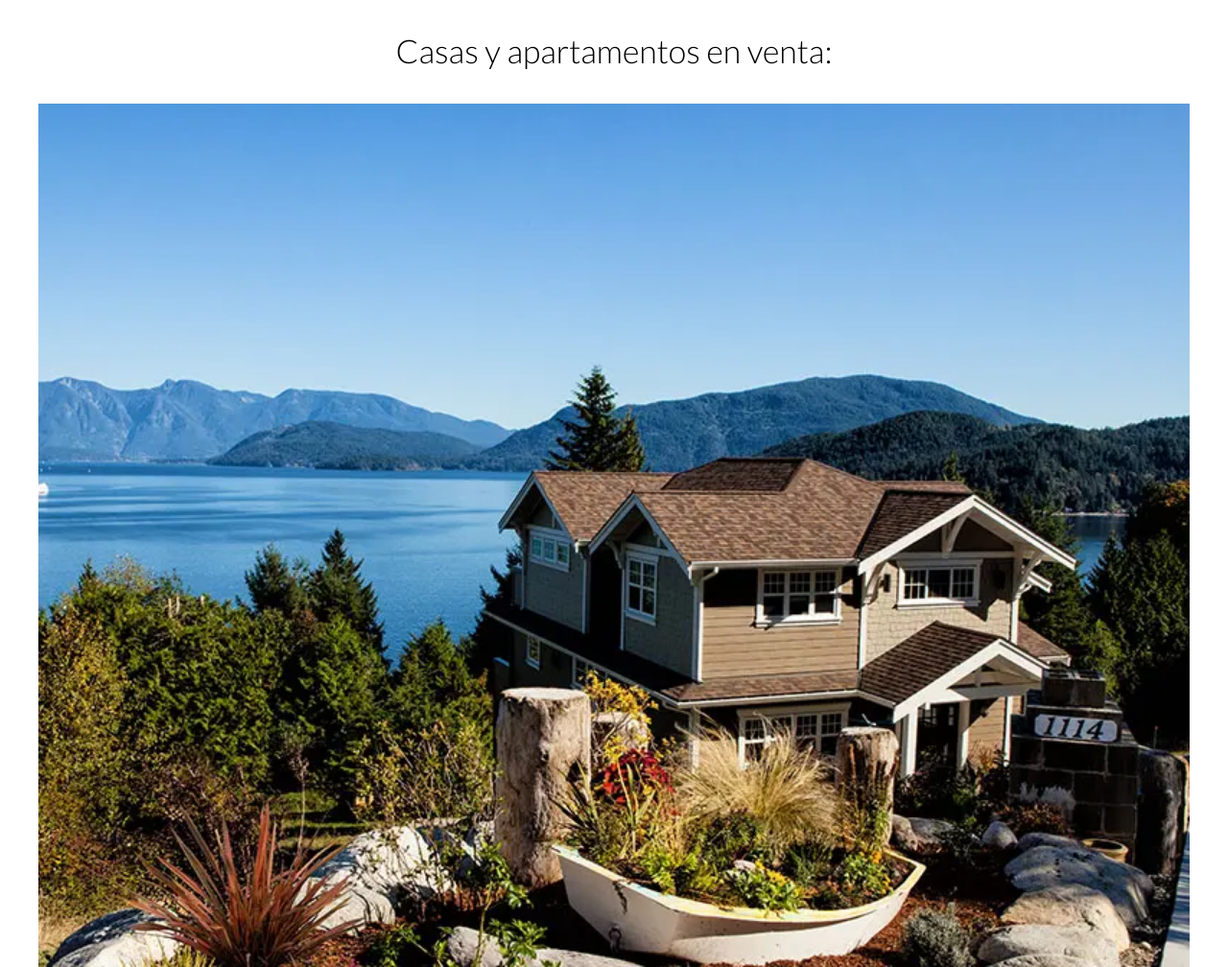
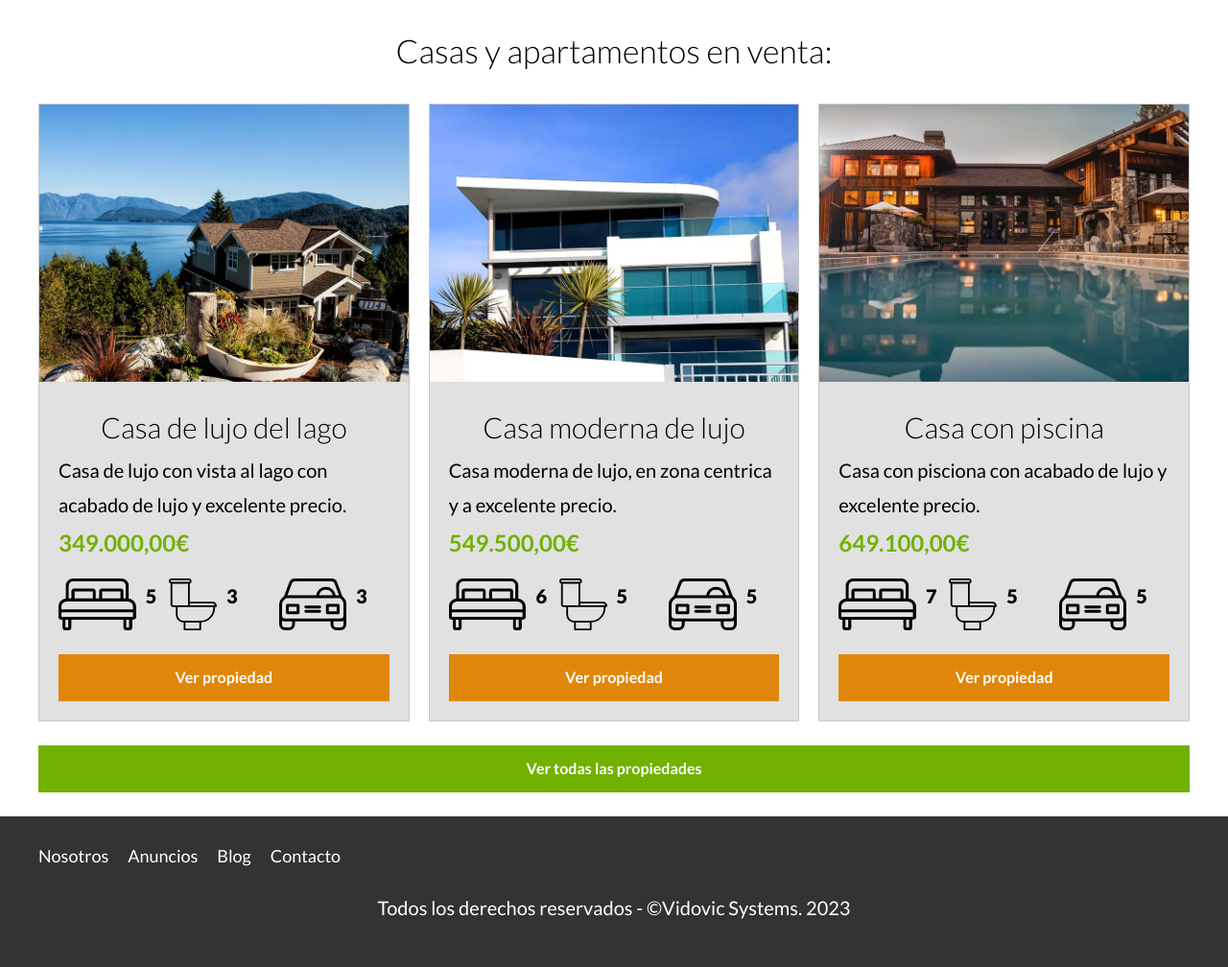
Before and after one commit to Jorge-I-Vidovic/Real-State, a website: page index.html in a window 1280 px wide. Shown: the part 1294-2302 px from the top of the page at 96% size. Drawn offline with Linux system fonts and the light colour scheme.

Commit message:
Upgrading project

```diff
--- a/index.html
+++ b/index.html
@@ -61,16 +61,16 @@
                     <source srcset="build/img/anuncio1.jpg" type="image/jpeg">
                     <img src="build/img/anuncio1.webp" alt="Anuncio_1" loading="lazy">
                 </picture>
-            </div>
+
 
                 <div class="contenido-anuncio">
                     <h3>Casa de lujo del lago</h3>
                     <p>Casa de lujo con vista al lago con acabado de lujo y excelente precio.</p>
-                <p class="precio">549.000,00€</p>
+                    <p class="precio">349.000,00€</p>
                     <ul class="iconos-caracteristicas">
                         <li>
                             <img src="build/img/icono_dormitorio.svg" alt="Icono_dormitorio" loading="lazy">
-                        <p>3</p>
+                            <p>5</p>
                         </li>
 
                         <li>
@@ -83,7 +83,76 @@
                             <p>3</p>
                         </li>
                     </ul>
-            </div>
+                    <a href="anuncio.html" class="boton boton-amarillo">Ver propiedad</a>
+                </div> <!-- contenido-anuncio -->
+            </div><!-- anuncio -->
+
+            <div class="anuncio">
+                <picture>
+                    <source srcset="build/img/anuncio2.webp" type="image/webp">
+                    <source srcset="build/img/anuncio2.jpg" type="image/jpeg">
+                    <img src="build/img/anuncio2.webp" alt="Anuncio_1" loading="lazy">
+                </picture>
+
+                <div class="contenido-anuncio">
+                    <h3>Casa moderna de lujo</h3>
+                    <p>Casa moderna de lujo, en zona centrica y a excelente precio.</p>
+                    <p class="precio">549.500,00€</p>
+                    <ul class="iconos-caracteristicas">
+                        <li>
+                            <img src="build/img/icono_dormitorio.svg" alt="Icono_dormitorio" loading="lazy">
+                            <p>6</p>
+                        </li>
+
+                        <li>
+                            <img src="build/img/icono_wc.svg" alt="Icono_baños" loading="lazy">
+                            <p>5</p>
+                        </li>
+
+                        <li>
+                            <img src="build/img/icono_estacionamiento.svg" alt="icono_estacionamiento" loading="lazy">
+                            <p>5</p>
+                        </li>
+                    </ul>
+                    <a href="anuncio.html" class="boton boton-amarillo">Ver propiedad</a>
+                </div> <!-- contenido-anuncio -->
+            </div><!-- anuncio -->
+
+            <div class="anuncio">
+                <picture>
+                    <source srcset="build/img/anuncio3.webp" type="image/webp">
+                    <source srcset="build/img/anuncio3.jpg" type="image/jpeg">
+                    <img src="build/img/anuncio3.webp" alt="Anuncio_1" loading="lazy">
+                </picture>
+
+                <div class="contenido-anuncio">
+                    <h3>Casa con piscina</h3>
+                    <p>Casa con pisciona con acabado de lujo y excelente precio.</p>
+                    <p class="precio">649.100,00€</p>
+                    <ul class="iconos-caracteristicas">
+                        <li>
+                            <img src="build/img/icono_dormitorio.svg" alt="Icono_dormitorio" loading="lazy">
+                            <p>7</p>
+                        </li>
+
+                        <li>
+                            <img src="build/img/icono_wc.svg" alt="Icono_baños" loading="lazy">
+                            <p>5</p>
+                        </li>
+
+                        <li>
+                            <img src="build/img/icono_estacionamiento.svg" alt="icono_estacionamiento" loading="lazy">
+                            <p>5</p>
+                        </li>
+                    </ul>
+                    <a href="anuncio.html" class="boton boton-amarillo">Ver propiedad</a>
+                </div> <!-- contenido-anuncio -->
+            </div><!-- anuncio -->
+
+        </div> <!-- contenedor-anuncios -->
+
+        <div class="ver-todas">
+            <a href="anuncios.html" class="boton-verde">Ver todas las propiedades</a>
         </div>
     </section>
 
--- a/src/scss/app.scss
+++ b/src/scss/app.scss
@@ -3,9 +3,11 @@
 @import 'base/mixins';
 @import 'base/globales';
 @import 'base/utilidades';
+@import 'base/botones';
 
 // UI
 @import 'layout/header';
 @import 'layout/footer';
 @import 'layout/navegacion';
 @import 'layout/iconos';
+@import 'layout/anuncios';
--- /dev/null
+++ b/src/scss/base/_botones.scss
@@ -0,0 +1,7 @@
+.boton-amarillo {
+    @include boton($amarillo, block);
+}
+
+.boton-verde {
+    @include boton($verde, block);
+}
--- a/src/scss/base/_mixins.scss
+++ b/src/scss/base/_mixins.scss
@@ -21,3 +21,18 @@
     gap: $espaciado;
     grid-template-columns: repeat($columnas, 1fr);
 }
+
+@mixin boton($bgColor, $display) {
+    background-color: $bgColor;
+    color: $blanco;
+    font-weight: 700;
+    text-decoration: none;
+    padding: 1rem 3rem;
+    text-align: center;
+    margin-top: calc($separacion / 2);
+    display: $display;
+
+    &:hover{
+        background-color: darken($bgColor,5);
+    }
+}
--- /dev/null
+++ b/src/scss/layout/_anuncios.scss
@@ -0,0 +1,45 @@
+@include tablet {
+    .contenedor-anuncios {
+        @include grid(3, 2rem);
+    }
+}
+
+.anuncio {
+    background-color: $gris;
+    border: 1px solid darken($gris, 10);
+
+    .contenido-anuncio {
+        padding: 2rem;
+    }
+
+    h3,
+    p {
+        margin: 0;
+    }
+
+    .precio{
+        color: $verde;
+        font-weight: bold;
+        font-size: 2.4rem;
+    }
+}
+
+.iconos-caracteristicas{
+    display: flex;
+    list-style: none;
+    padding: 0;
+
+    li{
+        flex: 1;
+        display: flex;
+
+        img{
+            flex: 0 0 5rem;
+            margin-right: 1rem;
+        }
+
+        p{
+            font-weight: $black;
+        }
+    }
+}
```
Also changed, not shown: build/css/app.css, 1 other file. Lines whose indentation alone changed are shown as unchanged.
